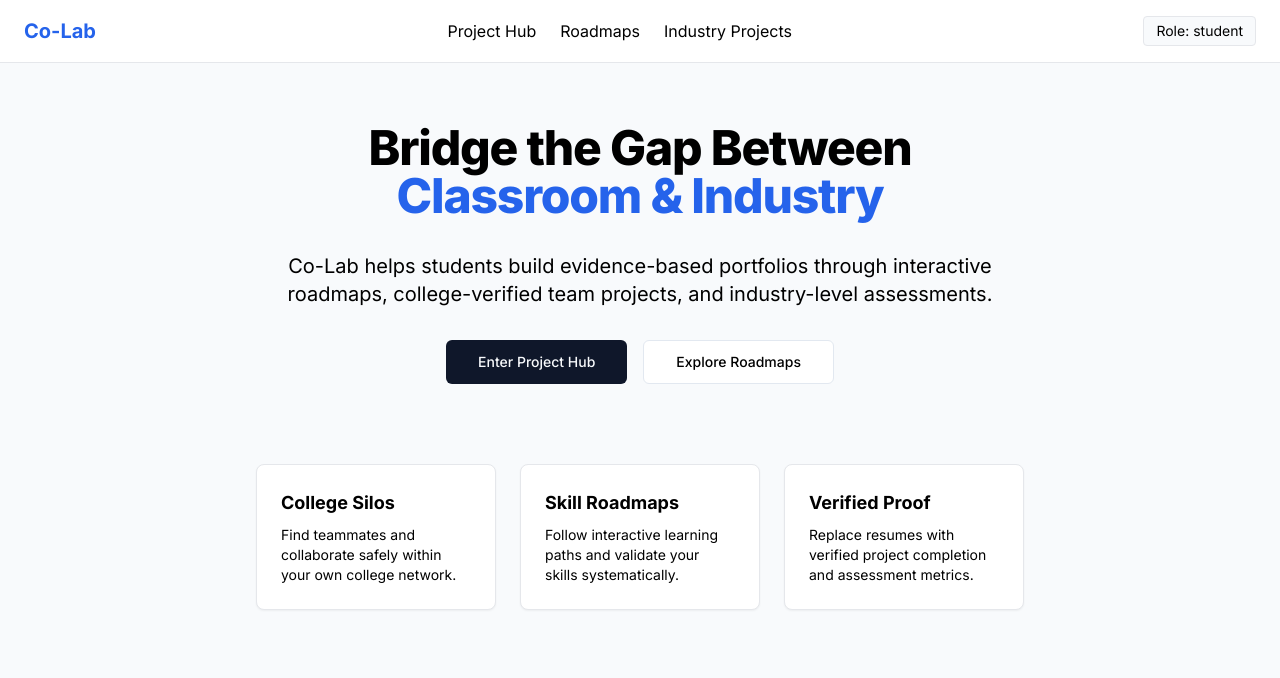
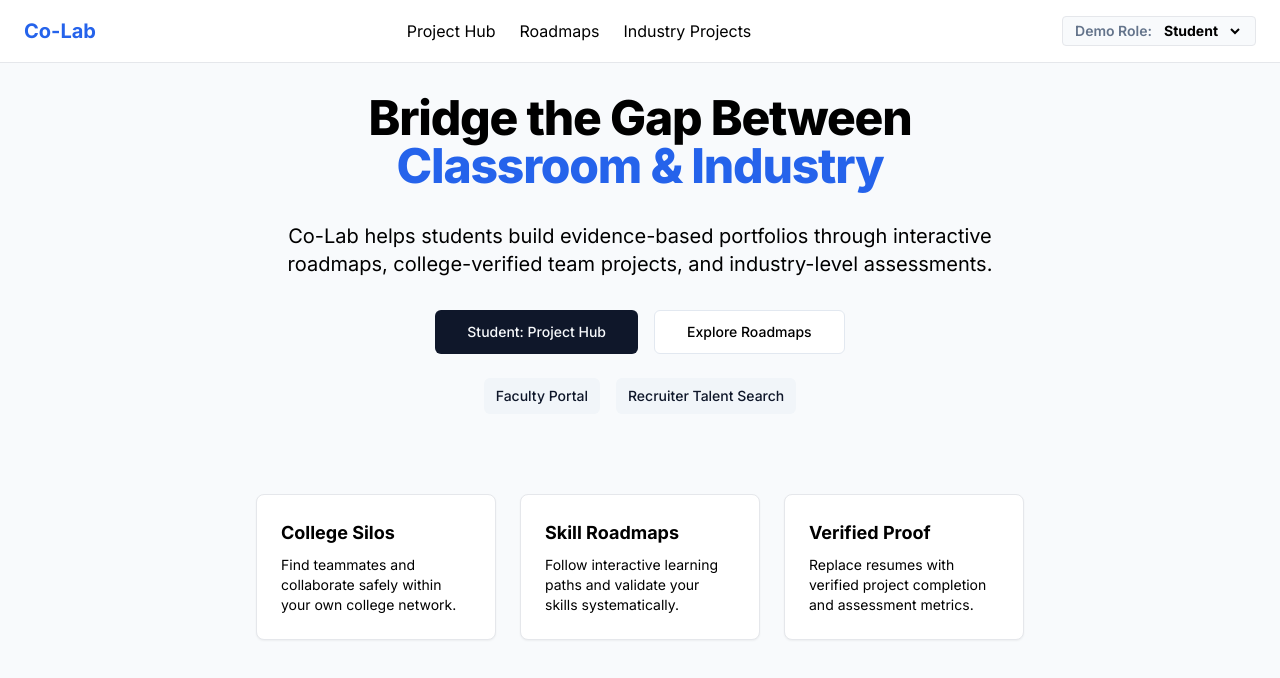
Before and after one commit to karthikn-BCA/hackathon-, a Next.js app: page / in a window 1280 px wide. Shown: the top 678 px of the page. Built offline with nearby package versions, Linux system fonts and the light colour scheme.

Commit message:
Add role switcher and portal links to landing page

```diff
--- a/src/app/page.tsx
+++ b/src/app/page.tsx
@@ -11,13 +11,23 @@ export default function Home() {
         Co-Lab helps students build evidence-based portfolios through interactive roadmaps, college-verified team projects, and industry-level assessments.
       </p>
 
+      <div className="flex flex-col items-center gap-4">
         <div className="flex gap-4">
           <Button asChild size="lg">
-          <Link href="/hub">Enter Project Hub</Link>
+            <Link href="/hub">Student: Project Hub</Link>
           </Button>
           <Button asChild size="lg" variant="outline">
             <Link href="/roadmaps">Explore Roadmaps</Link>
           </Button>
+        </div>
+        <div className="flex gap-4 mt-2">
+          <Button asChild variant="secondary" size="sm">
+            <Link href="/faculty">Faculty Portal</Link>
+          </Button>
+          <Button asChild variant="secondary" size="sm">
+            <Link href="/recruiter">Recruiter Talent Search</Link>
+          </Button>
+        </div>
       </div>
 
       <div className="grid grid-cols-1 md:grid-cols-3 gap-6 pt-12 text-left w-full">
--- a/src/components/Navbar.tsx
+++ b/src/components/Navbar.tsx
@@ -1,11 +1,13 @@
 "use client"
 import Link from "next/link"
 import { usePathname } from "next/navigation"
+import { useState } from "react"
 
 export function Navbar() {
   const pathname = usePathname()
 
-  const role = "student" // This would normally come from an auth context
+  // For the hackathon demo, we use a simple state to switch roles
+  const [role, setRole] = useState<"student" | "faculty" | "recruiter">("student")
 
   return (
     <nav className="border-b bg-white px-6 py-4 flex items-center justify-between">
@@ -15,24 +17,35 @@ export function Navbar() {
       <div className="flex gap-6 items-center">
         {role === "student" && (
           <>
-            <Link href="/hub" className={pathname === "/hub" ? "font-bold" : "text-muted-foreground"}>Project Hub</Link>
-            <Link href="/roadmaps" className={pathname === "/roadmaps" ? "font-bold" : "text-muted-foreground"}>Roadmaps</Link>
-            <Link href="/industry" className={pathname === "/industry" ? "font-bold" : "text-muted-foreground"}>Industry Projects</Link>
+            <Link href="/hub" className={pathname === "/hub" ? "font-bold text-blue-600" : "text-muted-foreground hover:text-slate-900"}>Project Hub</Link>
+            <Link href="/roadmaps" className={pathname === "/roadmaps" ? "font-bold text-blue-600" : "text-muted-foreground hover:text-slate-900"}>Roadmaps</Link>
+            <Link href="/industry" className={pathname === "/industry" ? "font-bold text-blue-600" : "text-muted-foreground hover:text-slate-900"}>Industry Projects</Link>
           </>
         )}
         {role === "faculty" && (
           <>
-            <Link href="/faculty" className={pathname === "/faculty" ? "font-bold" : "text-muted-foreground"}>Faculty Portal</Link>
+            <Link href="/faculty" className={pathname === "/faculty" ? "font-bold text-blue-600" : "text-muted-foreground hover:text-slate-900"}>Faculty Portal</Link>
           </>
         )}
         {role === "recruiter" && (
           <>
-            <Link href="/recruiter" className={pathname === "/recruiter" ? "font-bold" : "text-muted-foreground"}>Talent Search</Link>
+            <Link href="/recruiter" className={pathname === "/recruiter" ? "font-bold text-blue-600" : "text-muted-foreground hover:text-slate-900"}>Talent Search</Link>
           </>
         )}
       </div>
       <div className="flex items-center gap-4">
-        <div className="text-sm border px-3 py-1 rounded bg-slate-50">Role: {role}</div>
+        <div className="text-sm flex items-center gap-2 bg-slate-50 border px-3 py-1 rounded">
+          <span className="font-semibold text-slate-500">Demo Role:</span>
+          <select
+            className="bg-transparent font-bold outline-none cursor-pointer"
+            value={role}
+            onChange={(e) => setRole(e.target.value as any)}
+          >
+            <option value="student">Student</option>
+            <option value="faculty">Faculty</option>
+            <option value="recruiter">Recruiter</option>
+          </select>
+        </div>
       </div>
     </nav>
   )
```
Lines whose indentation alone changed are shown as unchanged.
